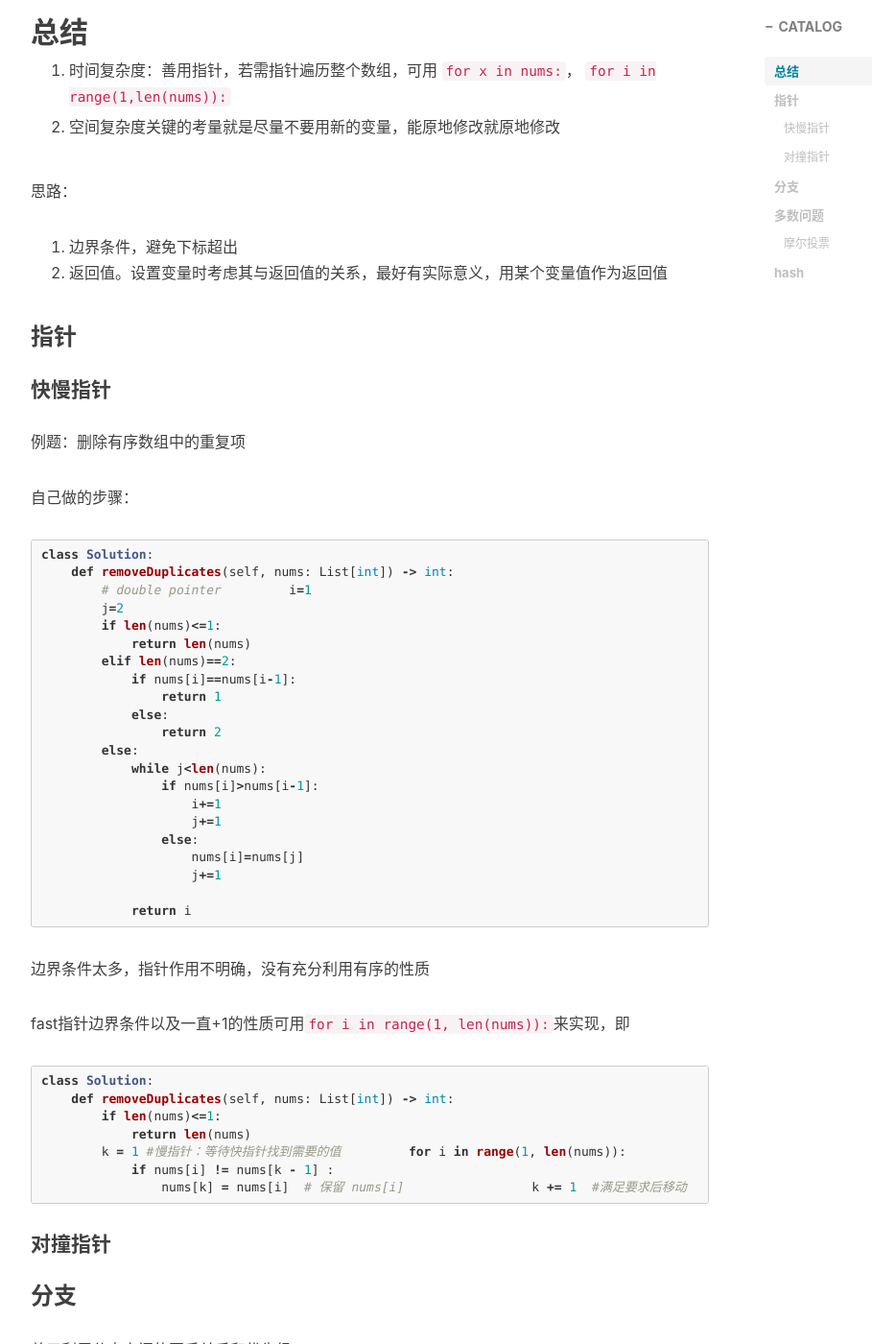
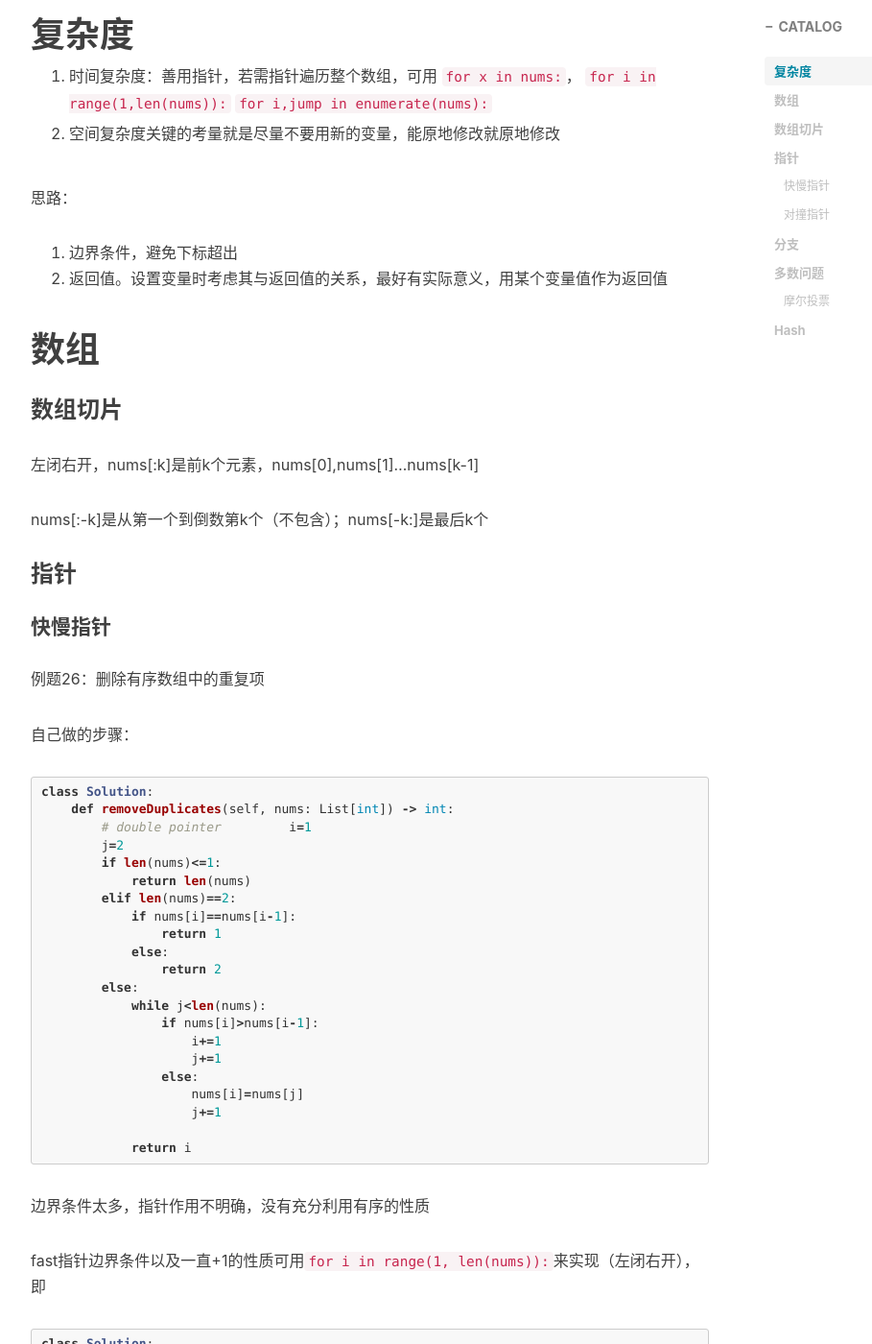
Before and after one commit to LIU-Alessia/LIU-Alessia.github.io, a Jekyll site: the page built from _posts/2026-02-27-力扣刷题日记/2026-02-27-日记1-数组和字符串.md, in a window 1280 px wide and 1400 px high, scrolled down 640 px. Shown: the whole window at 96% size, without its empty margins (233-1142 px from the left). Built offline with Jekyll 4.4.1, drawn with Linux system fonts in a browser that asks for light colours; nearby versions of some CDN libraries; comment, search, counter and statistics services are not loaded; some of the changed text lies outside the part shown.

Commit message:
数组刷题更新

````diff
--- a/_posts/2026-02-27-力扣刷题日记/2026-02-27-日记1-数组和字符串.md
+++ b/_posts/2026-02-27-力扣刷题日记/2026-02-27-日记1-数组和字符串.md
@@ -12,10 +12,11 @@ tags:
 
 写此系列博客的榜样来自：[leetcode cookbook](https://books.halfrost.com/leetcode/)，一位本科不算太好但自己奋发图强大佬写的刷题手册
 
-## 总结
+# 复杂度
 1. 时间复杂度：善用指针，若需指针遍历整个数组，可用
 ```for x in nums:```，
 ```for i in range(1,len(nums)):```
+```for i,jump in enumerate(nums):```
 
 2. 空间复杂度关键的考量就是尽量不要用新的变量，能原地修改就原地修改
 
@@ -23,10 +24,16 @@ tags:
 1. 边界条件，避免下标超出
 2. 返回值。设置变量时考虑其与返回值的关系，最好有实际意义，用某个变量值作为返回值
 
+# 数组
+### 数组切片
+左闭右开，nums[:k]是前k个元素，nums[0],nums[1]...nums[k-1]
+
+nums[:-k]是从第一个到倒数第k个（不包含）；nums[-k:]是最后k个
+
 ### 指针
 #### 快慢指针
 
-例题：删除有序数组中的重复项
+例题26：删除有序数组中的重复项
 
 自己做的步骤：
 ```python
@@ -55,18 +62,17 @@ class Solution:
 ```
 边界条件太多，指针作用不明确，没有充分利用有序的性质
 
-fast指针边界条件以及一直+1的性质可用`for i in range(1, len(nums)):`来实现，即
+fast指针边界条件以及一直+1的性质可用`for i in range(1, len(nums)):`来实现（左闭右开），即
 ```python
 class Solution:
     def removeDuplicates(self, nums: List[int]) -> int:
-        if len(nums)<=1:
-            return len(nums)
-        k = 1 #慢指针：等待快指针找到需要的值
-        for i in range(1, len(nums)):
-            if nums[i] != nums[k - 1] :
-                nums[k] = nums[i]  # 保留 nums[i]
-                k += 1  #满足要求后移动
-        return k
+        slow = 1
+        for fast in range(1,len(nums)):
+            if nums[fast] != nums[fast-1]:
+                nums[slow] = nums[fast]
+                slow += 1
+
+        return slow
 ```
 
 #### 对撞指针
@@ -89,7 +96,7 @@ else:
 
 实现的算法从第一个数开始扫描整个数组，有两个变量(参考第一答题者的变量名)major和count。其实这两个变量想表达的是一个“隐形的数组”array，array存储的是“当前暂时无法删除的数字”，我们先不要管major和count，只考虑这个array，同时再维护一个结果数组result，result里面存储的是每次删除一对元素之后的当前结果。
 
-## hash
+## Hash
 什么时候使用**哈希法**，当我们需要查询一个元素是否出现过，或者一个元素是否在集合里的时候，就要第一时间想到哈希法。
 
 做哈希法的各种数据结构及优缺点：
````
Also changed, not shown: other parts of _posts/2026-02-27-力扣刷题日记/2026-02-27-日记1-数组和字符串.md (+1 -0 lines).
